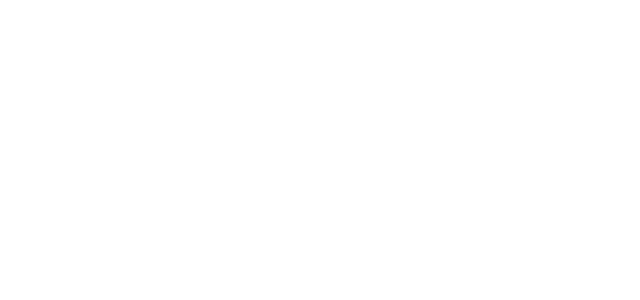
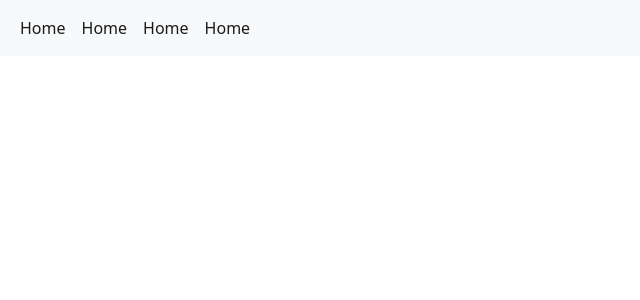
Before and after one commit to roger2020-ui/my-app, a React (Create React App) app: page / in a window 1280 px wide. Shown: the top 300 px of the page, without its empty margins (0-640 px from the left). Built offline with nearby package versions, Linux system fonts and the light colour scheme; the HTML template or start-up script is replaced by a standard one.

Commit message:
added bootstrap components

```diff
--- a/src/components/Navbar.jsx
+++ b/src/components/Navbar.jsx
@@ -1,9 +1,48 @@
 import React from 'react'
-
+import 'bootstrap/dist/css/bootstrap.min.css'
+import 'bootstrap/dist/js/bootstrap.bundle.min.js'
 const Navbar = () => {
   return (
     <div>
-
+      <nav className='navbar navbar-expand-lg navbar-light bg-light'>
+        <div className='container-fluid'>
+          <button
+            class='navbar-toggler'
+            type='button'
+            data-bs-toggle='collapse'
+            data-bs-target='#navbarSupportedContent'
+            aria-controls='navbarSupportedContent'
+            aria-expanded='false'
+            aria-label='Toggle navigation'
+          >
+            <span class='navbar-toggler-icon'></span>
+          </button>
+          <div class='collapse navbar-collapse' id='navbarSupportedContent'>
+            <ul class='navbar-nav me-auto mb-2 mb-lg-0'>
+              <li class='nav-item'>
+                <a class='nav-link active' aria-current='page' href='#./'>
+                  Home
+                </a>
+              </li>
+              <li class='nav-item'>
+                <a class='nav-link active' aria-current='page' href='#./'>
+                  Home
+                </a>
+              </li>
+              <li class='nav-item'>
+                <a class='nav-link active' aria-current='page' href='#./'>
+                  Home
+                </a>
+              </li>
+              <li class='nav-item'>
+                <a class='nav-link active' aria-current='page' href='#./'>
+                  Home
+                </a>
+              </li>
+            </ul>
+          </div>
+        </div>
+      </nav>
     </div>
   )
 }
```
